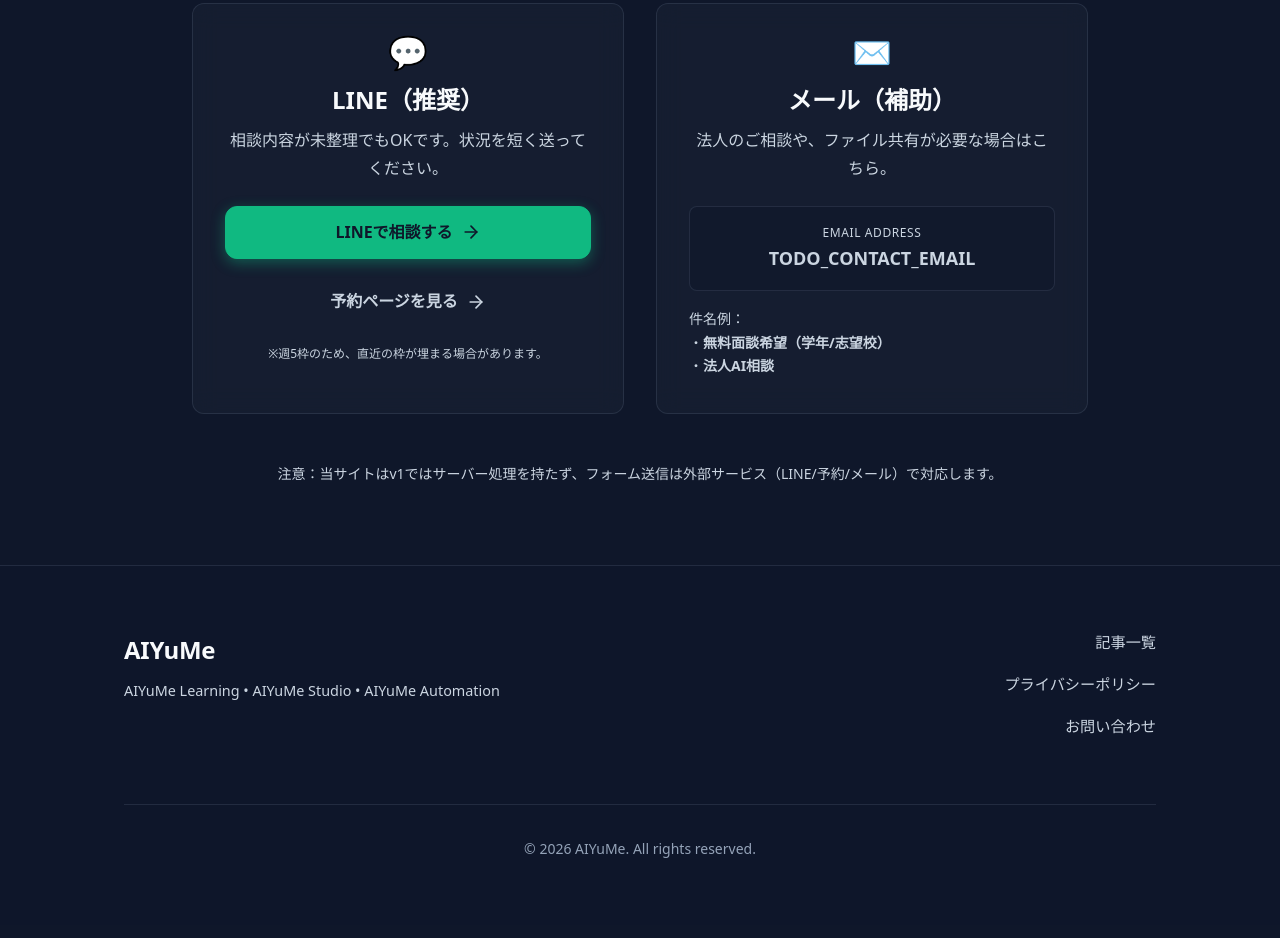
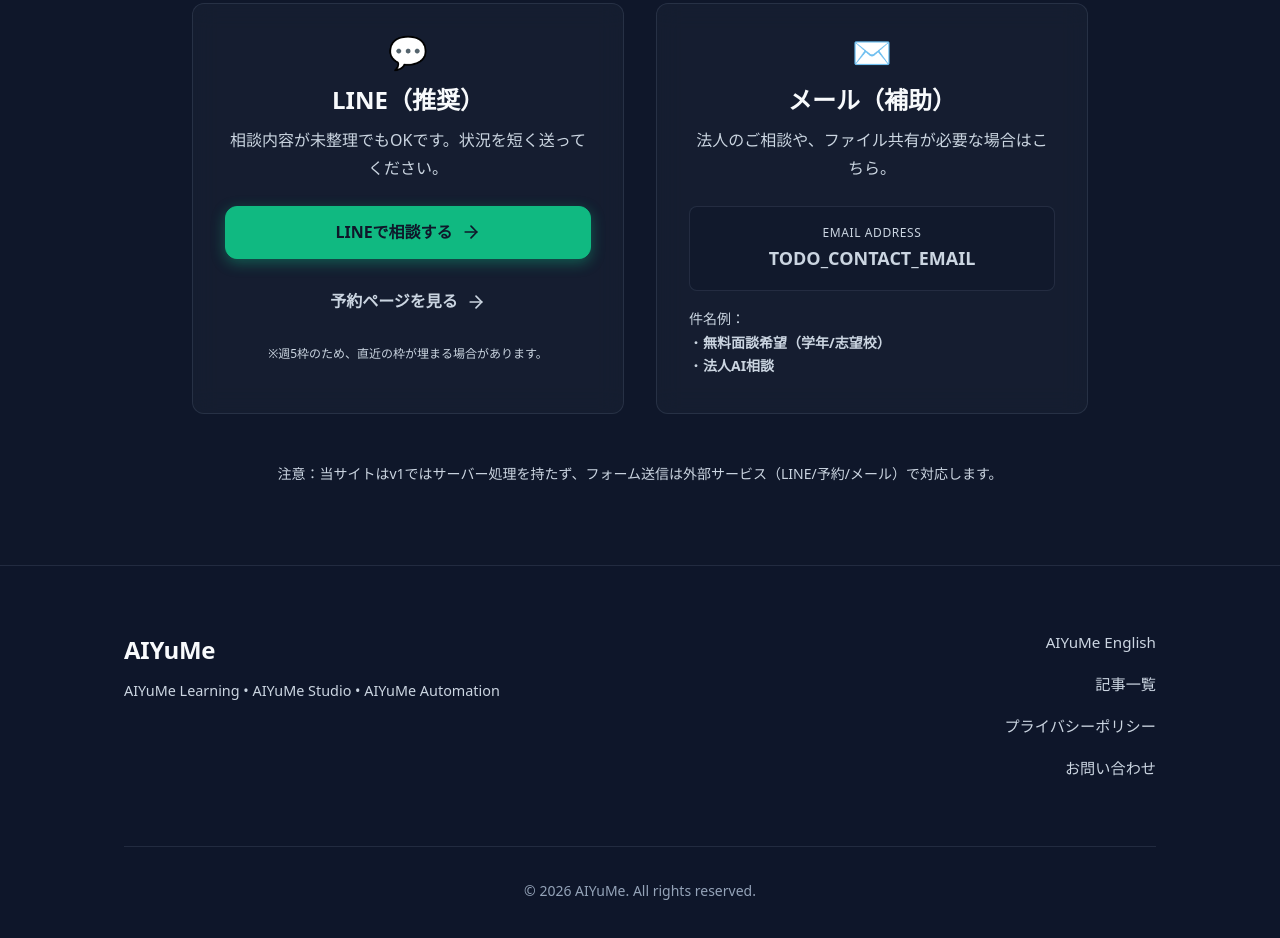
Before and after one commit to wadansyaku/steady-study-web, an Astro site: page /contact in a window 1280 px wide. Shown: the part 344-1282 px from the top of the page. Built offline with nearby package versions, Linux system fonts and the light colour scheme; Astro itself is replaced by a stand-in of ours.

Commit message:
Add AIYuMe English navigation links

```diff
--- a/src/components/Footer.astro
+++ b/src/components/Footer.astro
@@ -11,6 +11,7 @@ import { config } from '@/config';
       </div>
     </div>
     <nav class="links" aria-label="Footer Navigation">
+      <a href={config.urls.englishApp}>AIYuMe English</a>
       <a href="/articles">記事一覧</a>
       <a href="/privacy">プライバシーポリシー</a>
       <a href="/contact">お問い合わせ</a>
--- a/src/components/Header.astro
+++ b/src/components/Header.astro
@@ -7,6 +7,7 @@ const nav = [
   { href: '/education', label: config.brands.education },
   { href: '/creator', label: config.brands.creator },
   { href: '/automation', label: config.brands.automation },
+  { href: config.urls.englishApp, label: 'AIYuMe English' },
 ] as const;
 ---
 
--- a/src/config.ts
+++ b/src/config.ts
@@ -16,6 +16,7 @@ export const config = {
   urls: {
     lineAddFriend: 'TODO_LINE_URL',
     booking: 'TODO_BOOKING_URL',
+    englishApp: '/aiyume_english/',
   },
   contact: {
     email: 'TODO_CONTACT_EMAIL',
```
